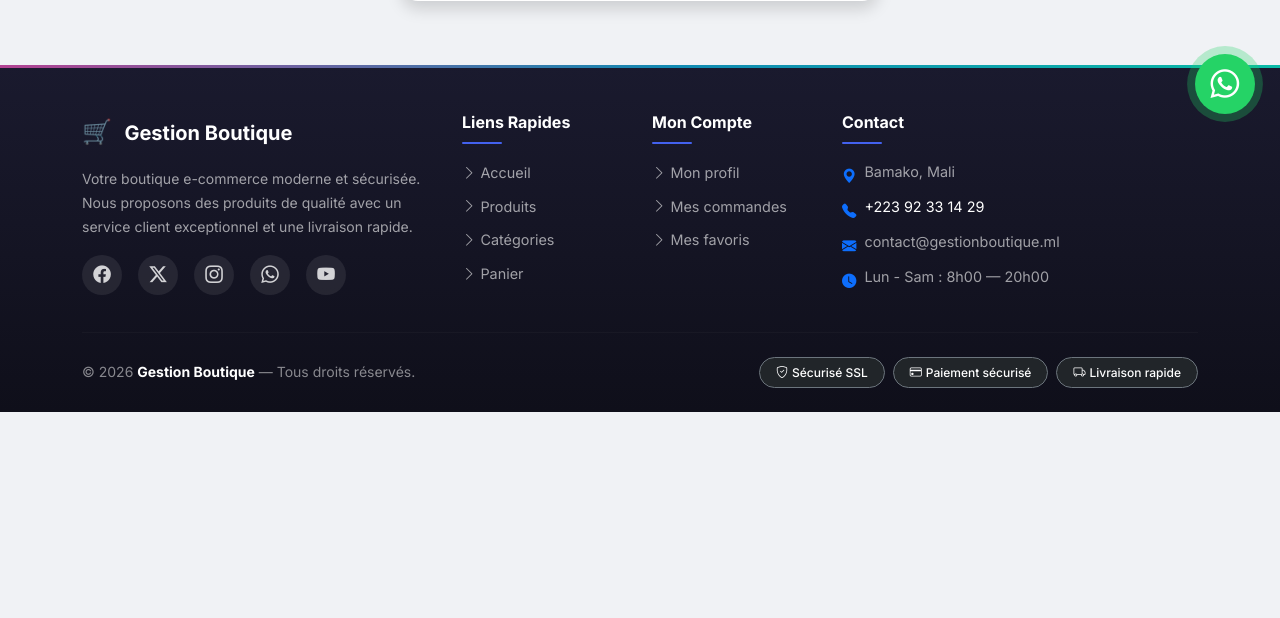
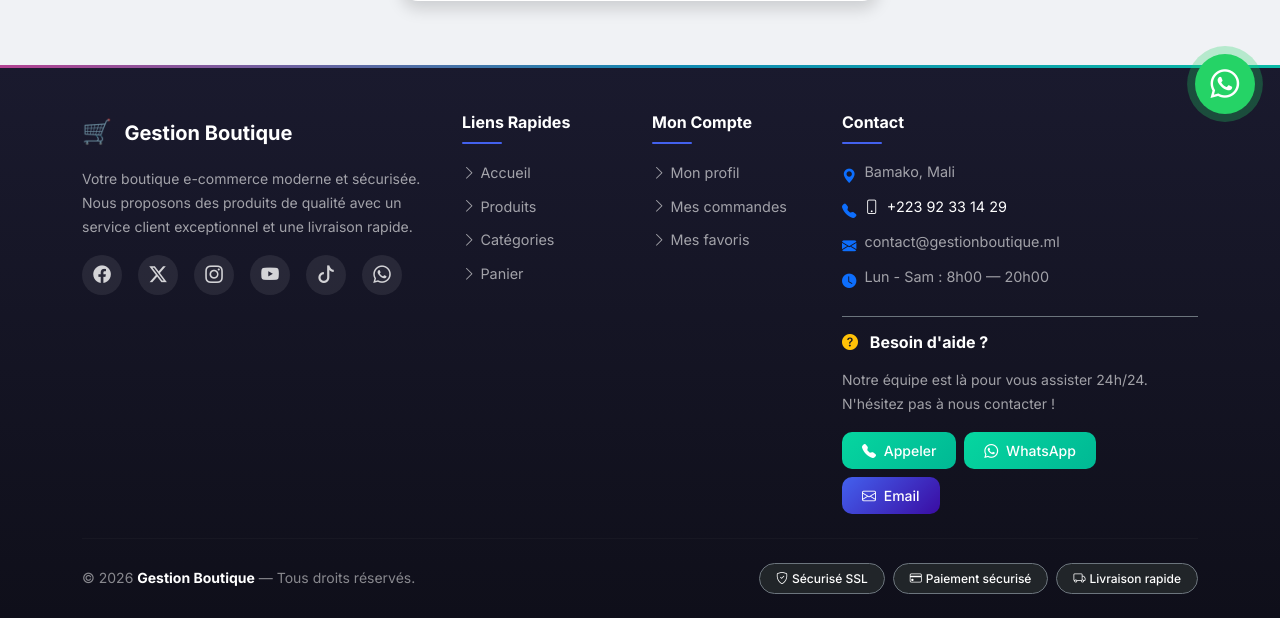
Before and after one commit to hamzadiarra/gestion-boutique-ecommerce, a Django app: page /accounts/profile/change-password/ in a window 1280 px wide; the page is wider, and only the part inside the window is pictured. Shown: the part 661-1279 px from the top of that part. Before the commit the page ends 1073 px from the top of that part, so only its background shows below. Run offline with Django 5.2, Linux system fonts and the light colour scheme; the visitor is signed in with stand-in values (Sample User, id 1); data that the repository does not hold is empty.

Commit message:
Ajout TikTok et section Besoin d'aide

```diff
--- a/templates/base.html
+++ b/templates/base.html
@@ -349,21 +349,30 @@
                         Votre boutique e-commerce moderne et sécurisée. Nous proposons des produits de qualité
                         avec un service client exceptionnel et une livraison rapide.
                     </p>
-                    <div class="footer-social d-flex gap-3 mt-3">
+                    <div class="footer-social d-flex gap-3 mt-3 flex-wrap">
+                        <!-- Facebook -->
                         <a href="#" class="footer-social-link" title="Facebook">
                             <i class="bi bi-facebook"></i>
                         </a>
+                        <!-- Twitter / X -->
                         <a href="#" class="footer-social-link" title="Twitter / X">
                             <i class="bi bi-twitter-x"></i>
                         </a>
+                        <!-- Instagram -->
                         <a href="#" class="footer-social-link" title="Instagram">
                             <i class="bi bi-instagram"></i>
                         </a>
+                        <!-- YouTube -->
+                        <a href="#" class="footer-social-link" title="YouTube">
+                            <i class="bi bi-youtube"></i>
+                        </a>
+                        <!-- TikTok -->
+                        <a href="#" class="footer-social-link" title="TikTok">
+                            <i class="bi bi-tiktok"></i>
+                        </a>
+                        <!-- WhatsApp -->
                         <a href="https://api.whatsapp.com/send?phone=22392331429&text=Bonjour%20Gestion%20Boutique" target="_blank" class="footer-social-link" title="WhatsApp (+223 92 33 14 29)" rel="noopener noreferrer">
                             <i class="bi bi-whatsapp"></i>
-                        </a>
-                        <a href="#" class="footer-social-link" title="YouTube">
-                            <i class="bi bi-youtube"></i>
                         </a>
                     </div>
                 </div>
@@ -396,7 +405,7 @@
                     </ul>
                 </div>
 
-                <!-- Colonne 4 : Contact -->
+                <!-- Colonne 4 : Contact + Besoin d'aide -->
                 <div class="col-lg-4 col-md-6">
                     <h6 class="footer-title text-white fw-bold mb-3">Contact</h6>
                     <ul class="footer-contact list-unstyled">
@@ -407,7 +416,9 @@
                         <li class="d-flex align-items-start mb-2">
                             <i class="bi bi-telephone-fill text-primary me-2 mt-1"></i>
                             <span>
-                                <a href="https://api.whatsapp.com/send?phone=22392331429" target="_blank" class="text-white text-decoration-none" title="Contacter sur WhatsApp">+223 92 33 14 29</a>
+                                <a href="tel:+22392331429" class="text-white text-decoration-none" title="Appeler directement">
+                                    <i class="bi bi-phone me-1"></i> +223 92 33 14 29
+                                </a>
                             </span>
                         </li>
                         <li class="d-flex align-items-start mb-2">
@@ -419,6 +430,32 @@
                             <span>Lun - Sam : 8h00 — 20h00</span>
                         </li>
                     </ul>
+
+                    <!-- ========== BESOIN D'AIDE ? ========== -->
+                    <div class="mt-4 pt-3 border-top border-secondary">
+                        <h6 class="text-white fw-bold mb-3">
+                            <i class="bi bi-question-circle-fill text-warning me-2"></i>
+                            Besoin d'aide ?
+                        </h6>
+                        <p class="footer-text small mb-3">
+                            Notre équipe est là pour vous assister 24h/24.
+                            N'hésitez pas à nous contacter !
+                        </p>
+                        <div class="d-flex flex-wrap gap-2">
+                            <a href="tel:+22392331429" class="btn btn-sm btn-success">
+                                <i class="bi bi-telephone-fill me-1"></i> Appeler
+                            </a>
+                            <a href="https://api.whatsapp.com/send?phone=22392331429&text=Bonjour%2C%20j%27ai%20besoin%20d%27aide%20sur%20votre%20boutique"
+                               target="_blank"
+                               class="btn btn-sm btn-success">
+                                <i class="bi bi-whatsapp me-1"></i> WhatsApp
+                            </a>
+                            <a href="mailto:contact@gestionboutique.ml" class="btn btn-sm btn-primary">
+                                <i class="bi bi-envelope me-1"></i> Email
+                            </a>
+                        </div>
+                    </div>
+                    <!-- ========== FIN BESOIN D'AIDE ========== -->
                 </div>
 
             </div>
```
